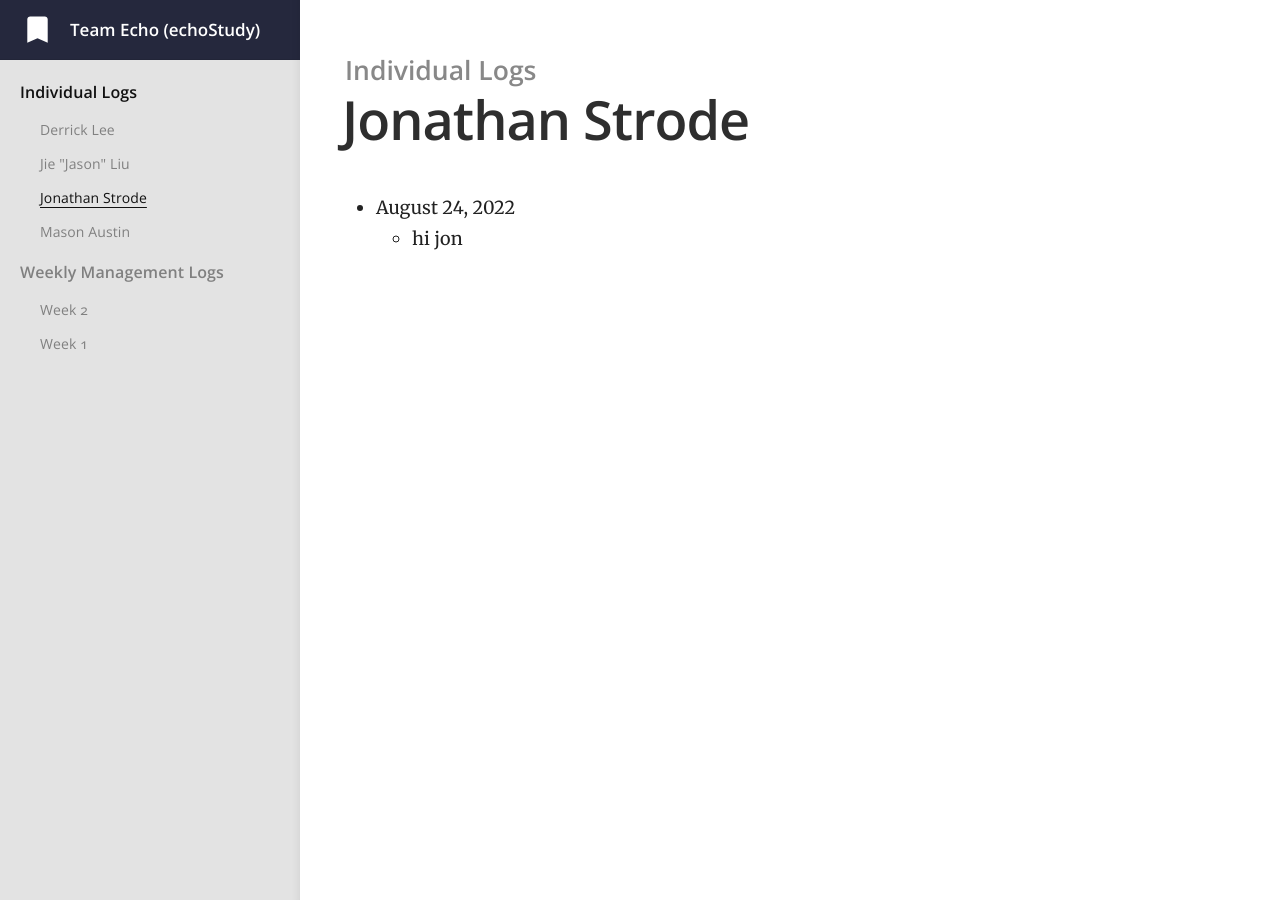
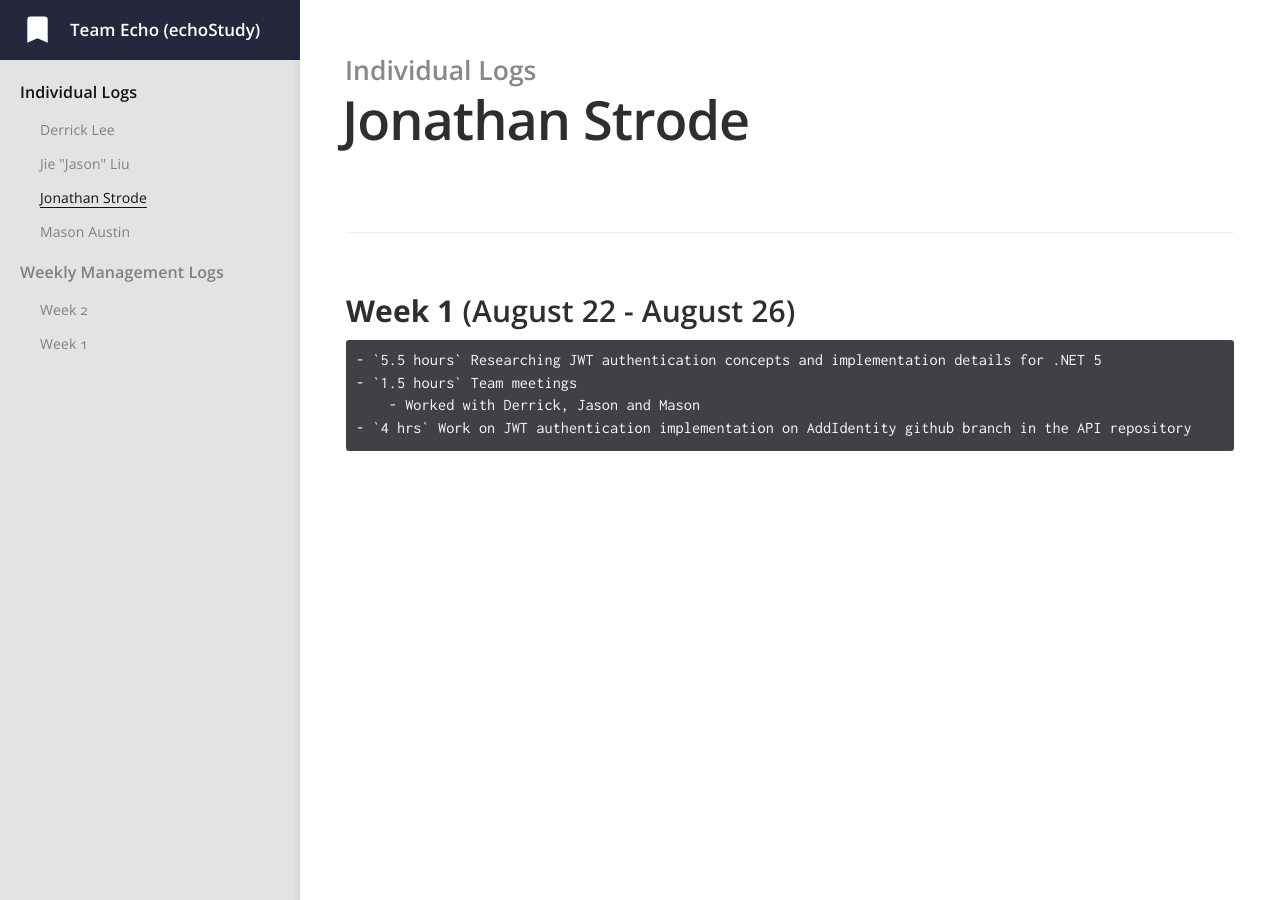
Before and after one commit to jiejasonliu/team-echo-site, a Jekyll site: the page built from _docs/individual-logs/jonstrode-logs.md, in a window 1280 px wide. Built offline with Jekyll 4.4.1, drawn with Linux system fonts in a browser that asks for light colours.

Commit message:
Update own logs - Jon

```diff
--- a/_docs/individual-logs/jonstrode-logs.md
+++ b/_docs/individual-logs/jonstrode-logs.md
@@ -4,5 +4,8 @@ category: Individual Logs
 order: 2
 ---
 
-* August 24, 2022
-  - hi jon
+### **Week 1** (August 22 - August 26)
+    - `5.5 hours` Researching JWT authentication concepts and implementation details for .NET 5
+    - `1.5 hours` Team meetings
+        - Worked with Derrick, Jason and Mason
+    - `4 hrs` Work on JWT authentication implementation on AddIdentity github branch in the API repository
```
